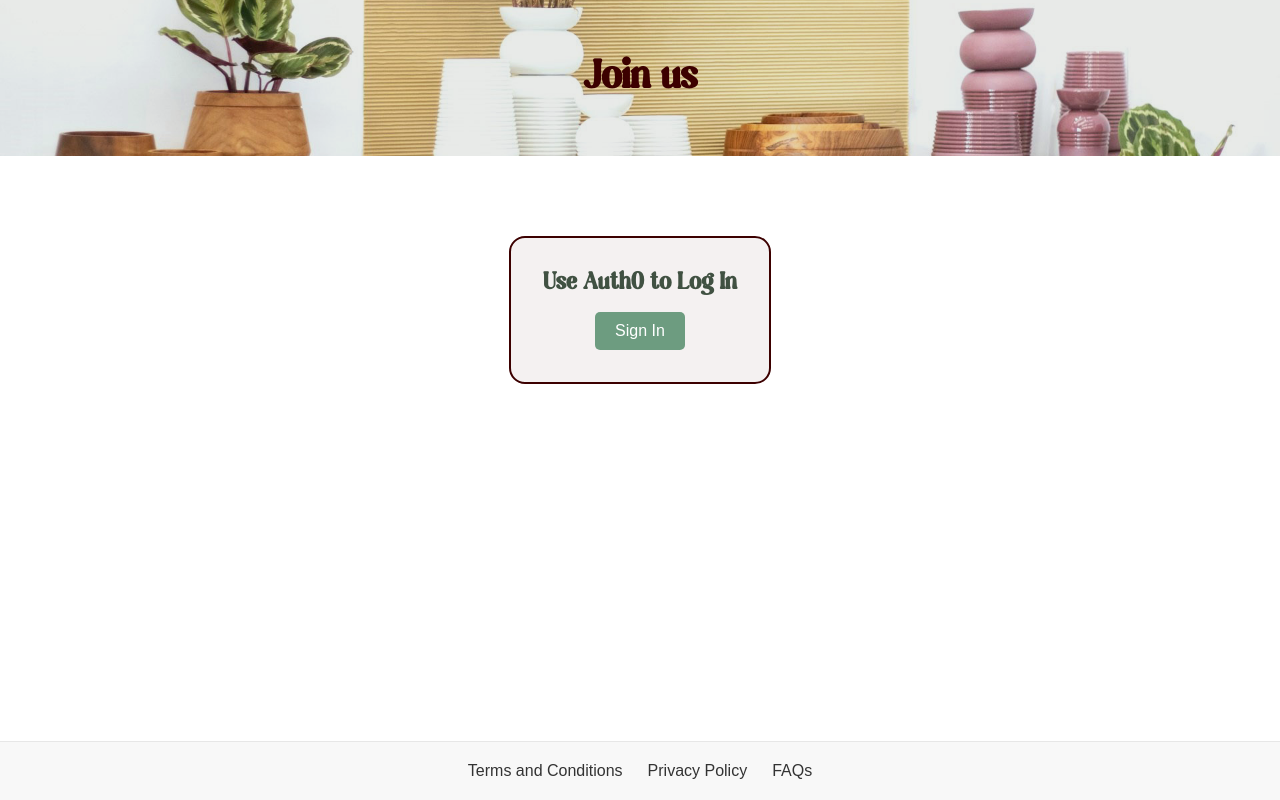
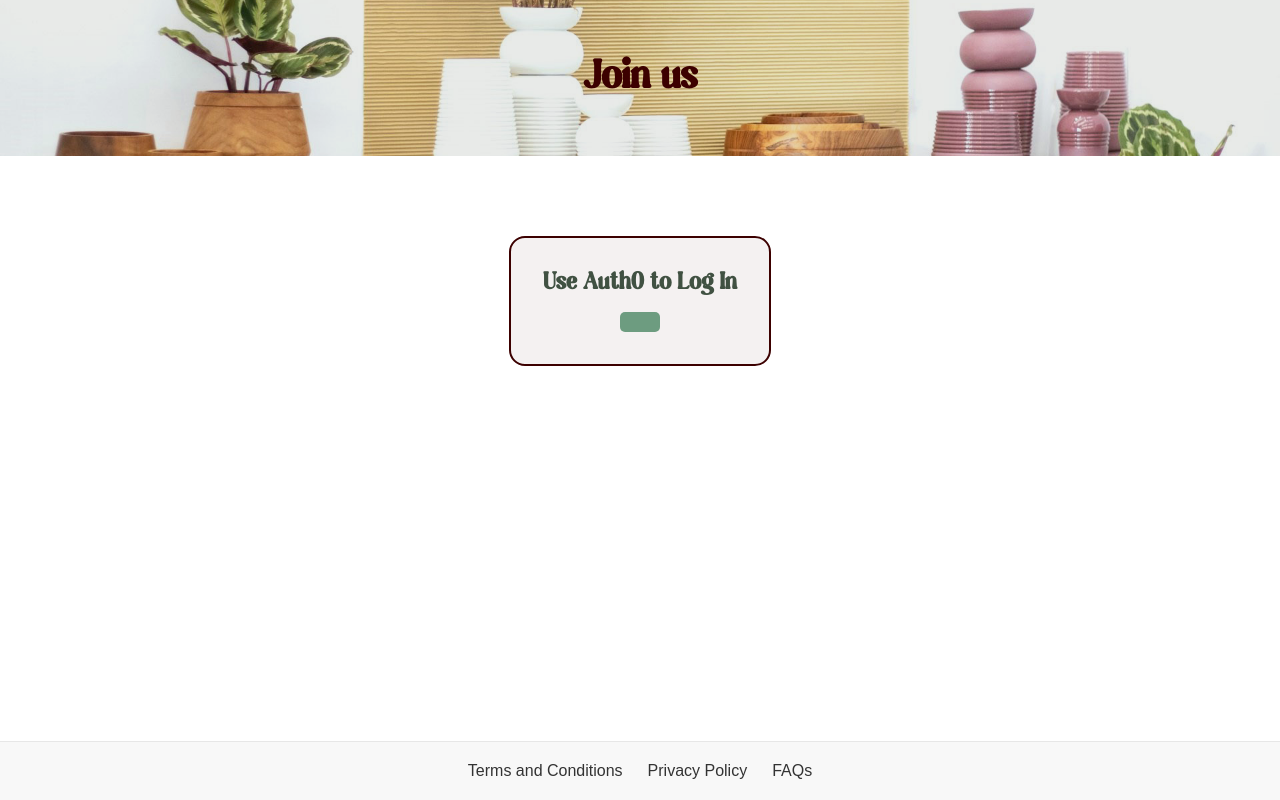
Before and after one commit to saraltr/Handcrafted-Haven, a Next.js app in the folder handcrafted/: page /login in a window 1280 px wide. Built offline with nearby package versions, Linux system fonts and the light colour scheme; a web font is replaced by a local one.

Commit message:
trying different api auth route

```diff
--- a/handcrafted/src/app/ui/loginButton.tsx
+++ b/handcrafted/src/app/ui/loginButton.tsx
@@ -1,18 +1,26 @@
 "use client"
 
-import { signIn } from "next-auth/react"
+import { signIn } from "next-auth/react";
+import Link from "next/link";
 
 export const LoginButton = () => {
   return (
     <div className="buttonContainer">
-      <button
+      {/* <button
         onClick={async () => {
           await signIn(undefined, { callbackUrl: '/profile' });
         }}
         className="loginButton"
       >
         Sign In
+      </button> */}
+      <button>
+        <Link
+          href="/api/auth/login"
+        >
+        </Link>
       </button>
+
     </div>
   );
 };
```
